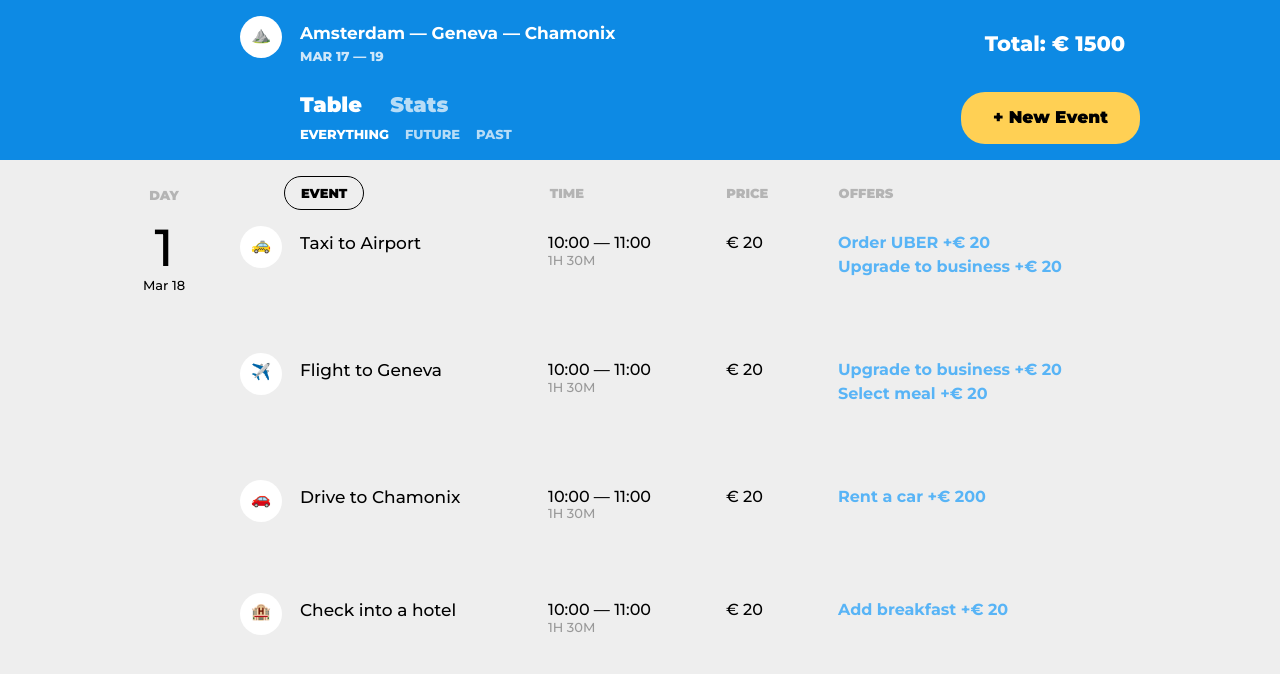
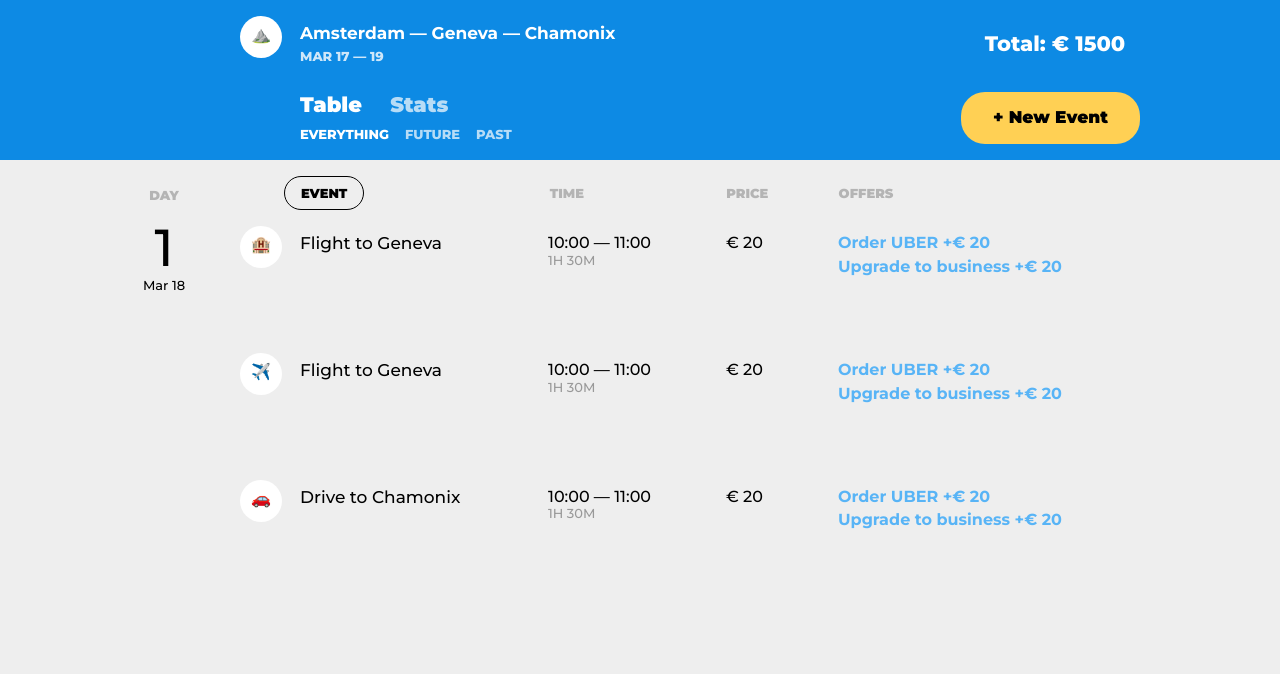
Before and after one commit to RedDeniels/108644-big-trip-8, a website built with webpack: page public/index.html in a window 1280 px wide. Both pictures are taken after a click on the label "EVERYTHING". Built offline with nearby package versions, Linux system fonts and the light colour scheme.

Commit message:
Добавляет отрисовку пунктов назначения

```diff
--- a/public/index.html
+++ b/public/index.html
@@ -60,68 +60,6 @@
         </article>
 
         <div class="trip-day__items">
-          <article class="trip-point">
-            <i class="trip-icon">🚕</i>
-            <h3 class="trip-point__title">Taxi to Airport</h3>
-            <p class="trip-point__schedule">
-              <span class="trip-point__timetable">10:00&nbsp;&mdash; 11:00</span>
-              <span class="trip-point__duration">1h 30m</span>
-            </p>
-            <p class="trip-point__price">&euro;&nbsp;20</p>
-            <ul class="trip-point__offers">
-              <li>
-                <button class="trip-point__offer">Order UBER +&euro;&nbsp;20</button>
-              </li>
-              <li>
-                <button class="trip-point__offer">Upgrade to business +&euro;&nbsp;20</button>
-              </li>
-            </ul>
-          </article>
-          <article class="trip-point">
-            <i class="trip-icon">✈️</i>
-            <h3 class="trip-point__title">Flight to Geneva</h3>
-            <p class="trip-point__schedule">
-              <span class="trip-point__timetable">10:00&nbsp;&mdash; 11:00</span>
-              <span class="trip-point__duration">1h 30m</span>
-            </p>
-            <p class="trip-point__price">&euro;&nbsp;20</p>
-            <ul class="trip-point__offers">
-              <li>
-                <button class="trip-point__offer">Upgrade to business +&euro;&nbsp;20</button>
-              </li>
-              <li>
-                <button class="trip-point__offer">Select meal +&euro;&nbsp;20</button>
-              </li>
-            </ul>
-          </article>
-          <article class="trip-point">
-            <i class="trip-icon">🚗</i>
-            <h3 class="trip-point__title">Drive to Chamonix</h3>
-            <p class="trip-point__schedule">
-              <span class="trip-point__timetable">10:00&nbsp;&mdash; 11:00</span>
-              <span class="trip-point__duration">1h 30m</span>
-            </p>
-            <p class="trip-point__price">&euro;&nbsp;20</p>
-            <ul class="trip-point__offers">
-              <li>
-                  <button class="trip-point__offer">Rent a car +&euro;&nbsp;200</button>
-                </li>
-            </ul>
-          </article>
-          <article class="trip-point">
-            <i class="trip-icon">🏨</i>
-            <h3 class="trip-point__title">Check into a hotel</h3>
-            <p class="trip-point__schedule">
-              <span class="trip-point__timetable">10:00&nbsp;&mdash; 11:00</span>
-              <span class="trip-point__duration">1h 30m</span>
-            </p>
-            <p class="trip-point__price">&euro;&nbsp;20</p>
-            <ul class="trip-point__offers">
-              <li>
-                <button class="trip-point__offer">Add breakfast +&euro;&nbsp;20</button>
-              </li>
-            </ul>
-          </article>
         </div>
       </section>
     </section>
--- a/src/main.js
+++ b/src/main.js
@@ -1,19 +1,47 @@
 import makeFilter from './make-filter.js';
+import makeTripPoint from './make-trip-points.js';
+import {randomCount} from './util.js';
 
 const TRIP_FILTER = document.querySelector(`.trip-filter`);
+const TRIP_DAY_ITEMS = document.querySelector(`.trip-day__items`);
 const FILTER_TITLES = [
   `everything`,
   `future`,
   `past`
 ];
 const FILTER_CHECKED = FILTER_TITLES[0];
+const TRIP_POINT_ICONS = [
+  `🚕`,
+  `✈️`,
+  `🚗`,
+  `🏨`
+];
+const TRIP_POINT_TITLES = [
+  `Taxi to Airport`,
+  `Flight to Geneva`,
+  `Drive to Chamonix`,
+  `Check into a hotel`
+];
+const TRIP_POINT_COUNT_START = 7;
 
 const checkedFilter = function (fragment, filter) {
   fragment.getElementById(`filter-${filter}`).checked = true;
 };
 
+const resetCards = function () {
+  while (TRIP_DAY_ITEMS.firstChild) {
+    TRIP_DAY_ITEMS.removeChild(TRIP_DAY_ITEMS.firstChild);
+  }
+  renderTripPoint(TRIP_POINT_ICONS, TRIP_POINT_TITLES, randomCount(10));
+};
+
+const onFilterClick = () => resetCards();
+
 const switchFilter = function () {
-
+  let filters = document.querySelectorAll(`.trip-filter__item`);
+  for (let i = 0; i < filters.length; i++) {
+    filters[i].addEventListener(`click`, onFilterClick);
+  }
 };
 
 const renderFilters = (filters) => {
@@ -30,4 +58,17 @@ const renderFilters = (filters) => {
   switchFilter();
 };
 
+const renderTripPoint = (icon, titles, count) => {
+  let template = document.createElement(`template`);
+  let fragment = document.createDocumentFragment();
+  for (let i = 0; i < count; i++) {
+    template.insertAdjacentHTML(`beforeend`, makeTripPoint(icon[randomCount(icon.length)], titles[randomCount(titles.length)]));
+    for (let j = 0; j < template.children.length;) {
+      fragment.appendChild(template.children[j]);
+    }
+  }
+  TRIP_DAY_ITEMS.appendChild(fragment);
+};
+
 renderFilters(FILTER_TITLES);
+renderTripPoint(TRIP_POINT_ICONS, TRIP_POINT_TITLES, TRIP_POINT_COUNT_START);
--- a/src/make-trip-points.js
+++ b/src/make-trip-points.js
@@ -1,6 +1,6 @@
-export default (point) => `<article class="trip-point">
-            <i class="trip-icon">🚕</i>
-            <h3 class="trip-point__title">Taxi to Airport</h3>
+export default (icon, title) => `<article class="trip-point">
+            <i class="trip-icon">${icon}</i>
+            <h3 class="trip-point__title">${title}</h3>
             <p class="trip-point__schedule">
               <span class="trip-point__timetable">10:00&nbsp;&mdash; 11:00</span>
               <span class="trip-point__duration">1h 30m</span>
```
